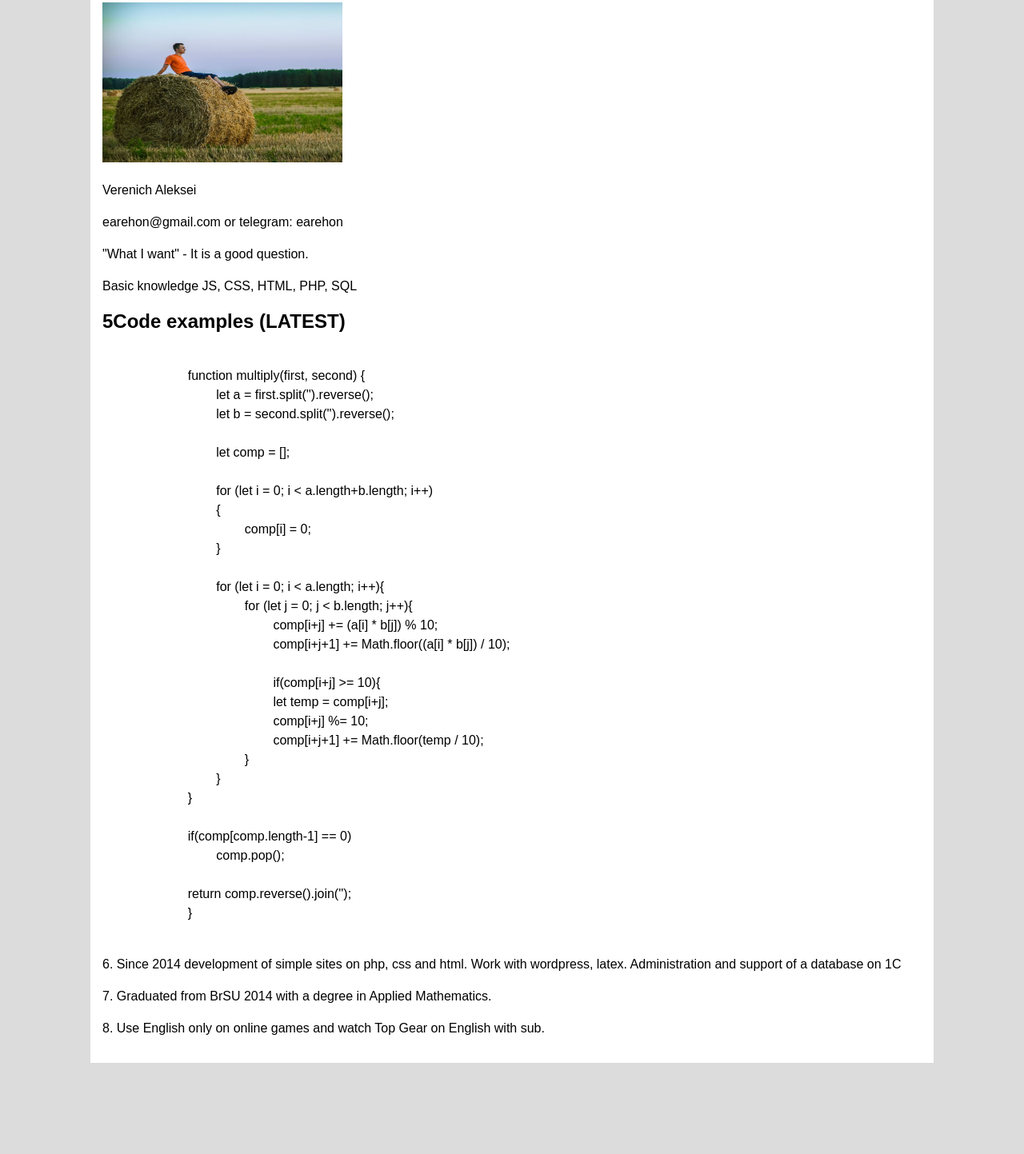
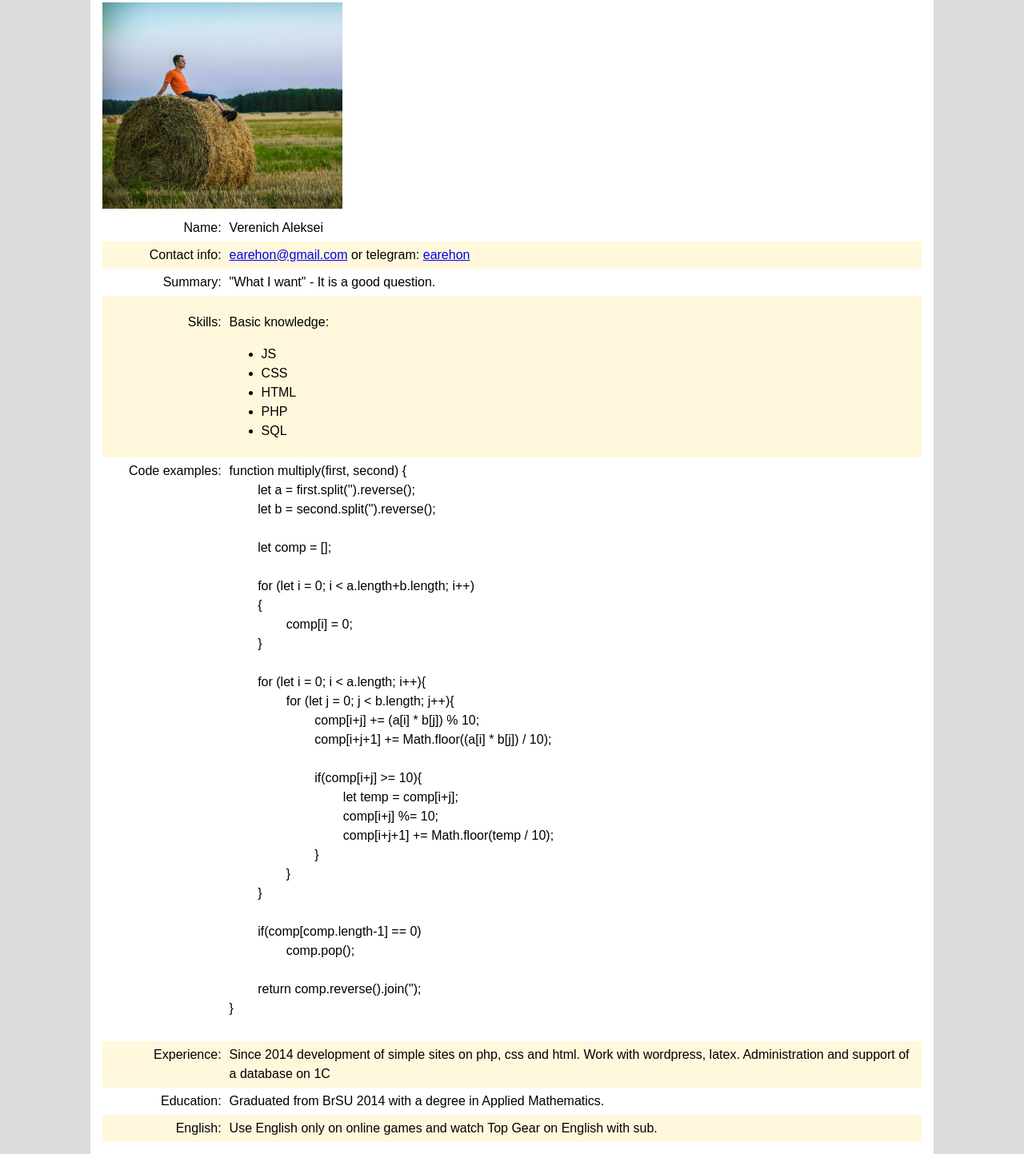
Before and after one commit to EArehon/rsschool-cv, a plain HTML site: page index.html in a window 1280 px wide. Shown: the part 12-1455 px from the top of the page at 80% size. Before the commit the page ends 1341 px from the top, so only its background shows below. Drawn offline with Linux system fonts and the light colour scheme.

Commit message:
refactor: change structur

```diff
--- a/index.html
+++ b/index.html
@@ -9,14 +9,38 @@
 
 	<main>
 
-    <img src="photo.jpg" alt="photo" width="300" height="200"><br>
-		<p>Verenich Aleksei</p>
-		<p>earehon@gmail.com or telegram: earehon</p>
-		<p>"What I want" - It is a good question.</p>
-		<p>Basic knowledge JS, CSS, HTML, PHP, SQL</p>
-        <h2>5Code examples (LATEST)</h2>
-		<div class="codeExample">
-			function multiply(first, second) {
+    <img src="photo.jpg" alt="photo" class="titlePhoto"><br>
+
+	<div class="resumeTable">
+		<div class="tableRow">
+			<div class="tableCell">Name:</div>
+			<div class="tableCell">Verenich Aleksei</div>
+		</div>
+		<div class="tableRow">
+				<div class="tableCell">Contact info:</div>
+				<div class="tableCell"><a href="mailto:earehon@gmail.com">earehon@gmail.com</a> or telegram: <a href="https://t.me/earehon">earehon</a></div>
+		</div>
+		<div class="tableRow">
+				<div class="tableCell">Summary:</div>
+				<div class="tableCell">"What I want" - It is a good question.</div>
+		</div>
+		<div class="tableRow">
+				<div class="tableCell">Skills:</div>
+				<div class="tableCell">
+					<p>Basic knowledge:</p>
+					<ul>
+						<li>JS</li>
+						<li>CSS</li>
+						<li>HTML</li>
+						<li>PHP</li>
+						<li>SQL</li>
+					</ul>
+				</div>
+		</div>
+		<div class="tableRow">
+				<div class="tableCell">Code examples:</div>
+				<div class="tableCell">
+					<div class="codeExample">function multiply(first, second) {
 	let a = first.split('').reverse();
 	let b = second.split('').reverse();
 
@@ -46,11 +70,21 @@
 	return comp.reverse().join('');
 }
 					</div>
-
-
-        <p>6. Since 2014 development of simple sites on php, css and html. Work with wordpress, latex. Administration and support of a database on 1C</p>
-		<p>7. Graduated from BrSU 2014 with a degree in Applied Mathematics.</p>
-		<p>8. Use English only on online games and watch Top Gear on English with sub.</p>
+				</div>
+		</div>
+		<div class="tableRow">
+				<div class="tableCell">Experience:</div>
+				<div class="tableCell">Since 2014 development of simple sites on php, css and html. Work with wordpress, latex. Administration and support of a database on 1C</div>
+		</div>
+		<div class="tableRow">
+				<div class="tableCell">Education:</div>
+				<div class="tableCell">Graduated from BrSU 2014 with a degree in Applied Mathematics.</div>
+		</div>
+		<div class="tableRow">
+				<div class="tableCell">English:</div>
+				<div class="tableCell">Use English only on online games and watch Top Gear on English with sub.</div>
+		</div>
+	</div>
     </main>
 </body>
 </html>
```
Lines whose indentation alone changed are shown as unchanged.
